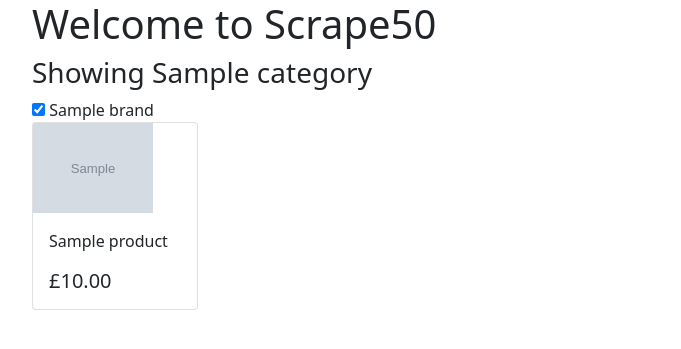
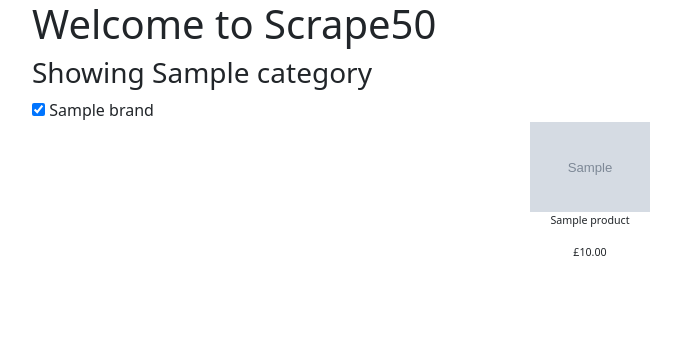
Before and after one commit to languephone/Scrape50, a Flask app: template templates/index.html in a window 1280 px wide. Shown: the top 349 px of the page, without its empty margins (50-731 px from the left). Run offline with Flask 2, Linux system fonts and the light colour scheme; the template is opened without the code that fills it: most values are stand-ins (such as "Sample title", 1, 10 or a date in 2020); grey boxes marked "Sample" are stand-in pictures.

Commit message:
Now using CSS grid, not Bootstrap columns.

```diff
--- a/static/styles.css
+++ b/static/styles.css
@@ -3,6 +3,16 @@ img {
     height: auto;
 }
 
-td, th {
-    max-width: 200px;
+.grid {
+    display: grid;
+    gap: 1rem;
+    grid-template-columns: repeat(auto-fit, minmax(100px, 1fr));
 }
+
+.product-card {
+    display: flex;
+    flex-direction: column;
+    justify-content: center;
+    align-items: center;
+    font-size: 8pt;
+}
--- a/templates/index.html
+++ b/templates/index.html
@@ -23,17 +23,13 @@
             {% endfor %}
         </div>
         <div class="container">
-            <div class="row row-cols-1 row-cols-md-6 g-4">
+            <div class="grid">
                 {% for product in products %}
-                <div class="col">
-                    <div class="card h-100">
+                    <div class="product-card">
                         <img src="{{ product['image_link'] }}" alt="{{ product['name'] }}"/>
-                        <div class="card-body">
-                            <p class="card-text">{{ product['name'] }}</p>
-                            <h5 class="card-text">{{ product['price'] | gbp }}</h5>
-                        </div>
+                        <p class="card-text">{{ product['name'] }}</p>
+                        <p class="card-text">{{ product['price'] | gbp }}</p>
                     </div>
-                </div>
                 {% endfor %}
             </div>
         </div>
```
